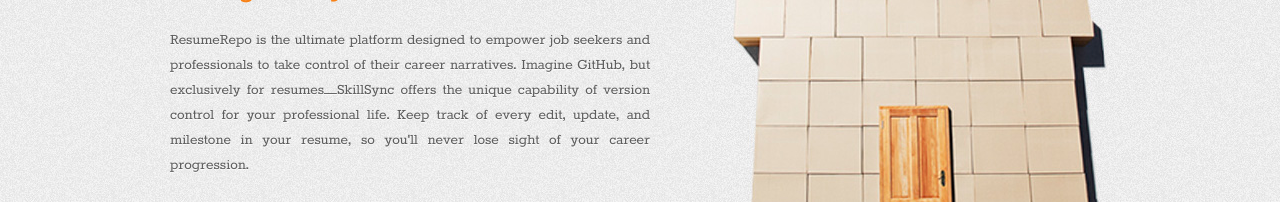
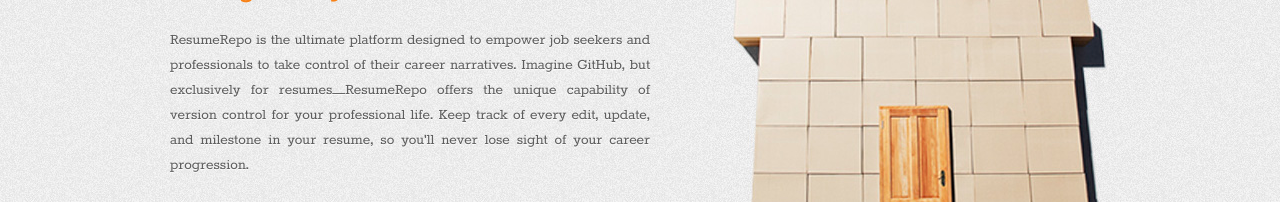
Before and after one commit to DanJenkins-Developer/ResumeRepo, a plain HTML site: page index.html in a window 1280 px wide. Shown: the part 286-488 px from the top of the page. Drawn offline with Linux system fonts and the light colour scheme.

Commit message:
Updated name

```diff
--- a/index.html
+++ b/index.html
@@ -24,7 +24,7 @@
 			<div class="body">
 				<div id="featured">
 					<h3>The FREE tool that keeps track of changes to your resume!</h3>
-					<p>ResumeRepo is the ultimate platform designed to empower job seekers and professionals to take control of their career narratives. Imagine GitHub, but exclusively for resumes—SkillSync offers the unique capability of version control for your professional life. Keep track of every edit, update, and milestone in your resume, so you'll never lose sight of your career progression.</p>
+					<p>ResumeRepo is the ultimate platform designed to empower job seekers and professionals to take control of their career narratives. Imagine GitHub, but exclusively for resumes—ResumeRepo offers the unique capability of version control for your professional life. Keep track of every edit, update, and milestone in your resume, so you'll never lose sight of your career progression.</p>
 					<input type="button" value="Read more" onClick="parent.location='blog.html'"/>
 				</div>
 				<ul class="blog">
```
